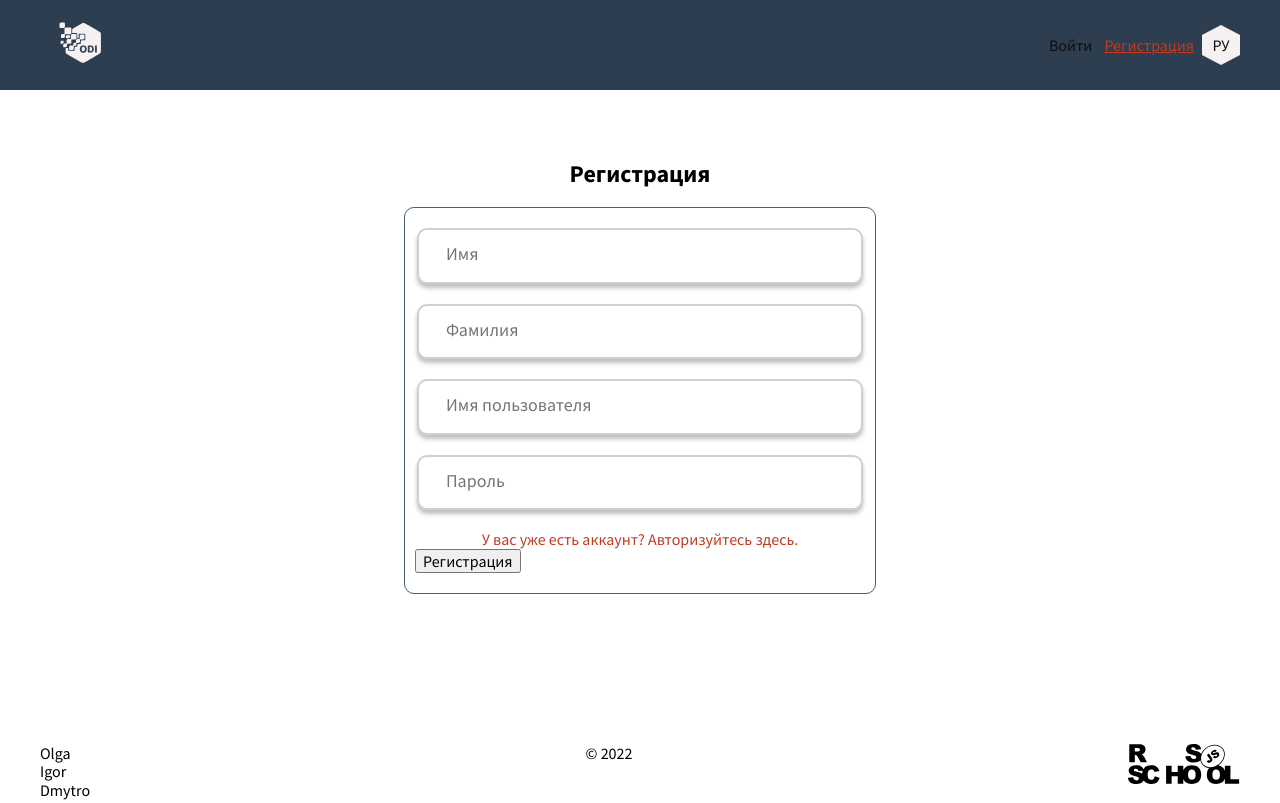
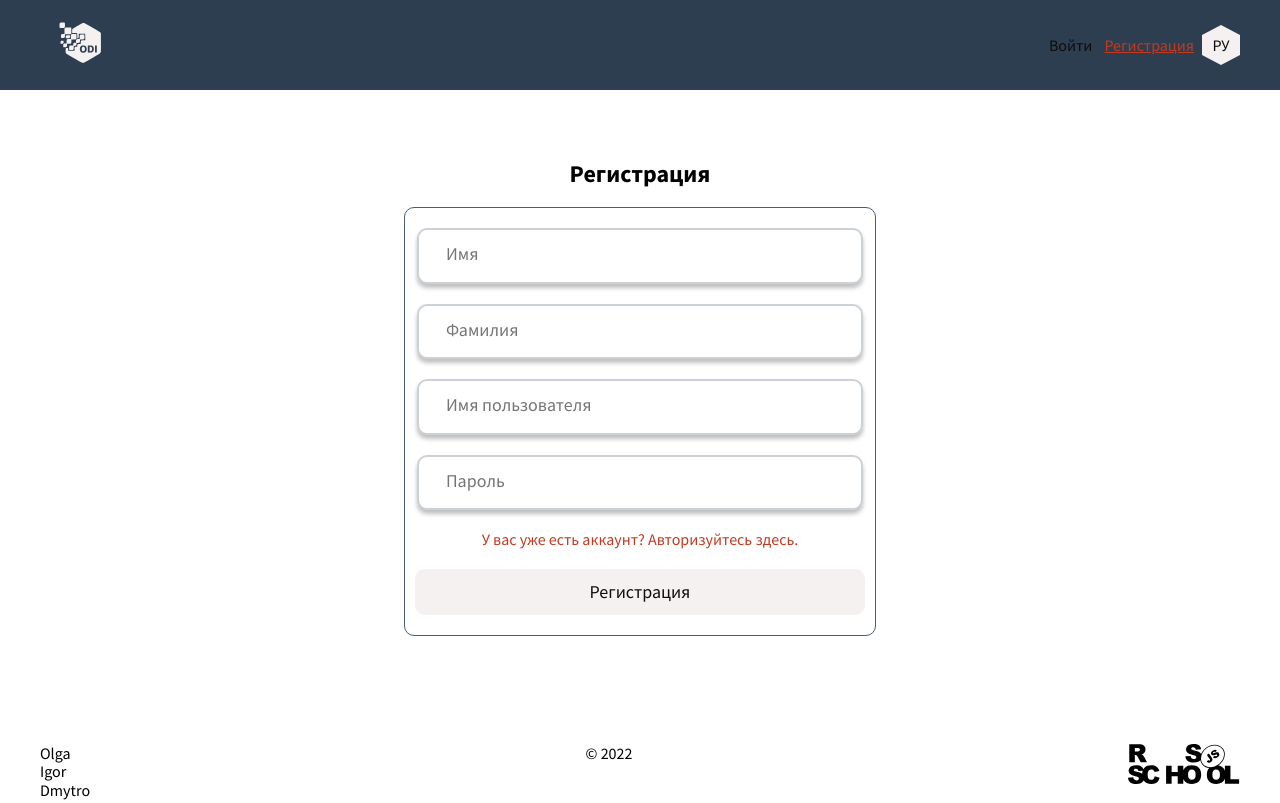
Before and after one commit to DStukalo/ODI-project, a React (Create React App) app in the folder odi-project/: page /authorization/register in a window 1280 px wide. Built offline with nearby package versions, Linux system fonts and the light colour scheme.

Commit message:
fix: update styles for component

```diff
--- a/odi-project/src/components/Button/Button.module.scss
+++ b/odi-project/src/components/Button/Button.module.scss
@@ -62,3 +62,29 @@
     color: var(--color-primary-white-a1);
   }
 }
+
+.form_button {
+  // background-color: var(--color-disabled);
+  background-color: var(--color-primary-white-a1);
+  color: var(--color-primary-black-a1);
+  border-radius: 10px;
+  border: none;
+  box-sizing: border-box;
+  // color: #fff;
+  display: block;
+  font-size: 18px;
+  font-weight: 400;
+  height: auto;
+  padding: 13px;
+  transition: .3s;
+  width: 100%;
+  margin-top: 20px;
+  cursor: pointer;
+  transition: all 800ms linear;
+  &:hover {
+    // background-color: var(--color-background-primary-grey-a2);
+    cursor: pointer;
+    background-color: var(--color-primary-orange-a2);
+    color: var(--color-primary-white-a1);
+  }
+}
--- a/odi-project/src/components/Register/Register.module.scss
+++ b/odi-project/src/components/Register/Register.module.scss
@@ -51,25 +51,25 @@
   border-color: blue;
 }
 
-.form_button {
-  background-color: var(--color-disabled);
-  border-radius: 10px;
-  border: none;
-  box-sizing: border-box;
-  color: #fff;
-  display: block;
-  font-size: 18px;
-  font-weight: 700;
-  height: auto;
-  padding: 13px;
-  transition: .3s;
-  width: 100%;
-  margin-top: 20px;
-  cursor: pointer;
-}
-.form_button:hover {
-  background-color: var(--color-background-primary-grey-a2);
-}
+// .form_button {
+//   background-color: var(--color-disabled);
+//   border-radius: 10px;
+//   border: none;
+//   box-sizing: border-box;
+//   color: #fff;
+//   display: block;
+//   font-size: 18px;
+//   font-weight: 700;
+//   height: auto;
+//   padding: 13px;
+//   transition: .3s;
+//   width: 100%;
+//   margin-top: 20px;
+//   cursor: pointer;
+// }
+// .form_button:hover {
+//   background-color: var(--color-background-primary-grey-a2);
+// }
 
 .form_link {
   display: block;
```
